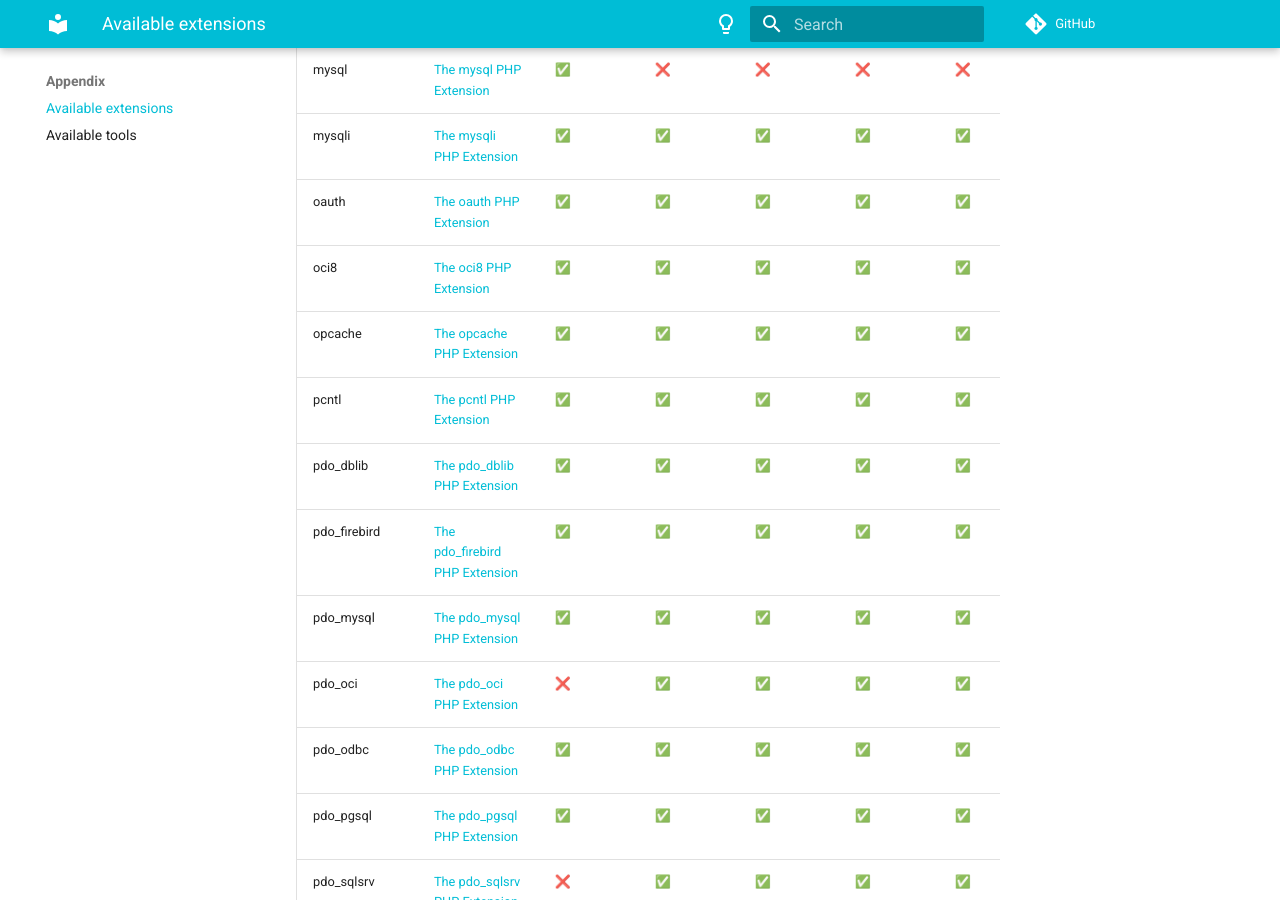
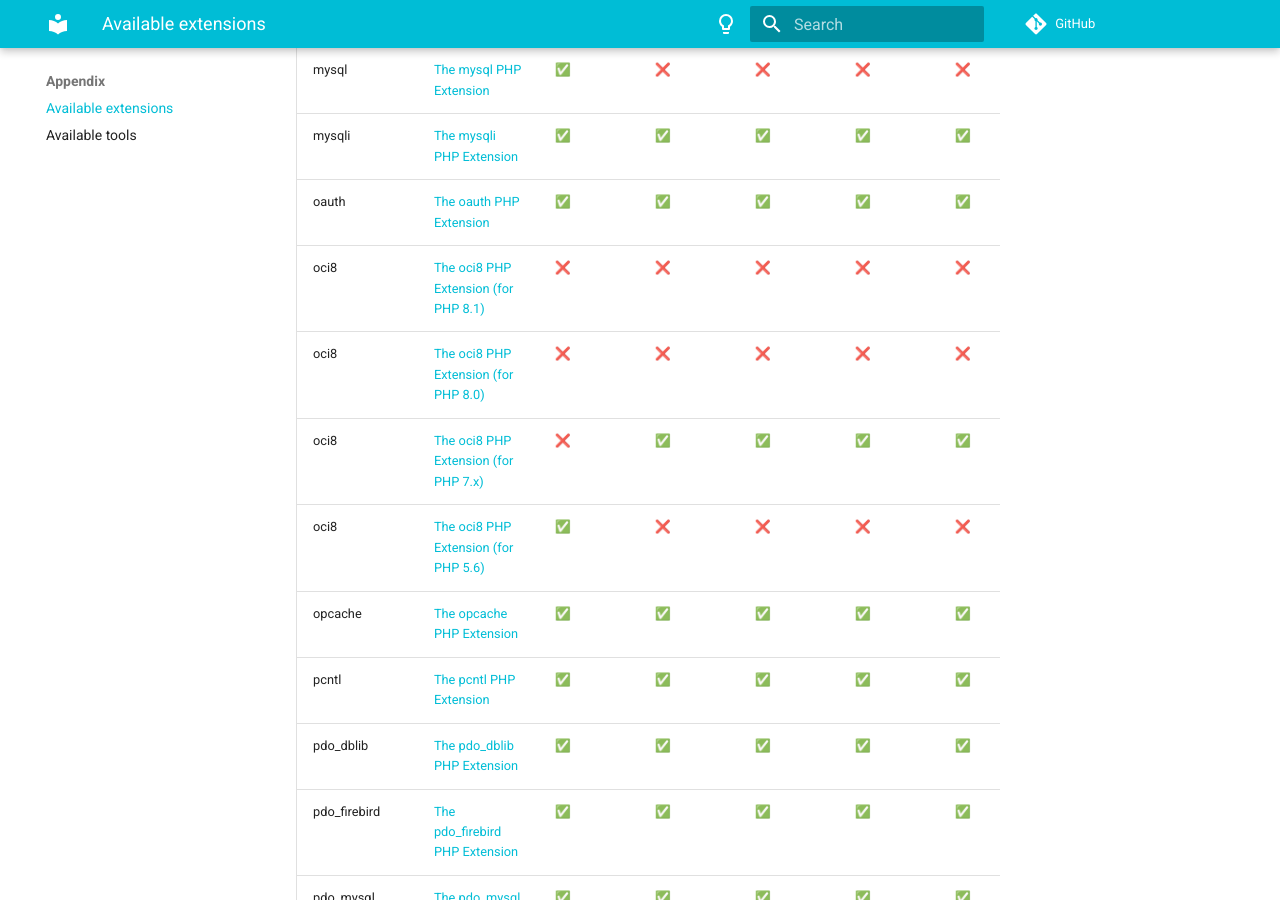
Before and after one commit to llaville/docker-php-toolbox, an MkDocs documentation site: the page built from docs/appendix/extensions.md, in a window 1280 px wide and 900 px high, scrolled down 2514 px. Built offline with MkDocs 1.6.1 and Material for MkDocs 9.7.7, drawn with Linux system fonts in a browser that asks for light colours; comment, search, counter and statistics services are not loaded; some of the changed text lies outside the part shown.

Commit message:
update extensions and tools list

```diff
--- a/docs/appendix/extensions.md
+++ b/docs/appendix/extensions.md
@@ -44,7 +44,10 @@
 | mysql | [The mysql PHP Extension](https://pecl.php.net/package/mysql) | &#x2705; | &#x274C; | &#x274C; | &#x274C; | &#x274C; | &#x274C; | &#x274C; | &#x274C; |
 | mysqli | [The mysqli PHP Extension](https://github.com/php/php-src/tree/master/ext/mysqli) | &#x2705; | &#x2705; | &#x2705; | &#x2705; | &#x2705; | &#x2705; | &#x2705; | &#x2705; |
 | oauth | [The oauth PHP Extension](https://pecl.php.net/package/oauth) | &#x2705; | &#x2705; | &#x2705; | &#x2705; | &#x2705; | &#x2705; | &#x2705; | &#x2705; |
-| oci8 | [The oci8 PHP Extension](https://pecl.php.net/package/oci8) | &#x2705; | &#x2705; | &#x2705; | &#x2705; | &#x2705; | &#x2705; | &#x2705; | &#x2705; |
+| oci8 | [The oci8 PHP Extension (for PHP 8.1)](https://pecl.php.net/package/oci8) | &#x274C; | &#x274C; | &#x274C; | &#x274C; | &#x274C; | &#x274C; | &#x274C; | &#x2705; |
+| oci8 | [The oci8 PHP Extension (for PHP 8.0)](https://pecl.php.net/package/oci8) | &#x274C; | &#x274C; | &#x274C; | &#x274C; | &#x274C; | &#x274C; | &#x2705; | &#x274C; |
+| oci8 | [The oci8 PHP Extension (for PHP 7.x)](https://pecl.php.net/package/oci8) | &#x274C; | &#x2705; | &#x2705; | &#x2705; | &#x2705; | &#x2705; | &#x274C; | &#x274C; |
+| oci8 | [The oci8 PHP Extension (for PHP 5.6)](https://pecl.php.net/package/oci8) | &#x2705; | &#x274C; | &#x274C; | &#x274C; | &#x274C; | &#x274C; | &#x274C; | &#x274C; |
 | opcache | [The opcache PHP Extension](https://github.com/php/php-src/tree/master/Zend) | &#x2705; | &#x2705; | &#x2705; | &#x2705; | &#x2705; | &#x2705; | &#x2705; | &#x2705; |
 | pcntl | [The pcntl PHP Extension](https://github.com/php/php-src/tree/master/ext/pcntl) | &#x2705; | &#x2705; | &#x2705; | &#x2705; | &#x2705; | &#x2705; | &#x2705; | &#x2705; |
 | pdo_dblib | [The pdo_dblib PHP Extension](https://github.com/php/php-src/tree/master/ext/pdo_dblib) | &#x2705; | &#x2705; | &#x2705; | &#x2705; | &#x2705; | &#x2705; | &#x2705; | &#x274C; |
```
Also changed, not shown: other parts of docs/appendix/extensions.md (+1 -1 lines), docs/appendix/tools.md (+3 -2 lines).
